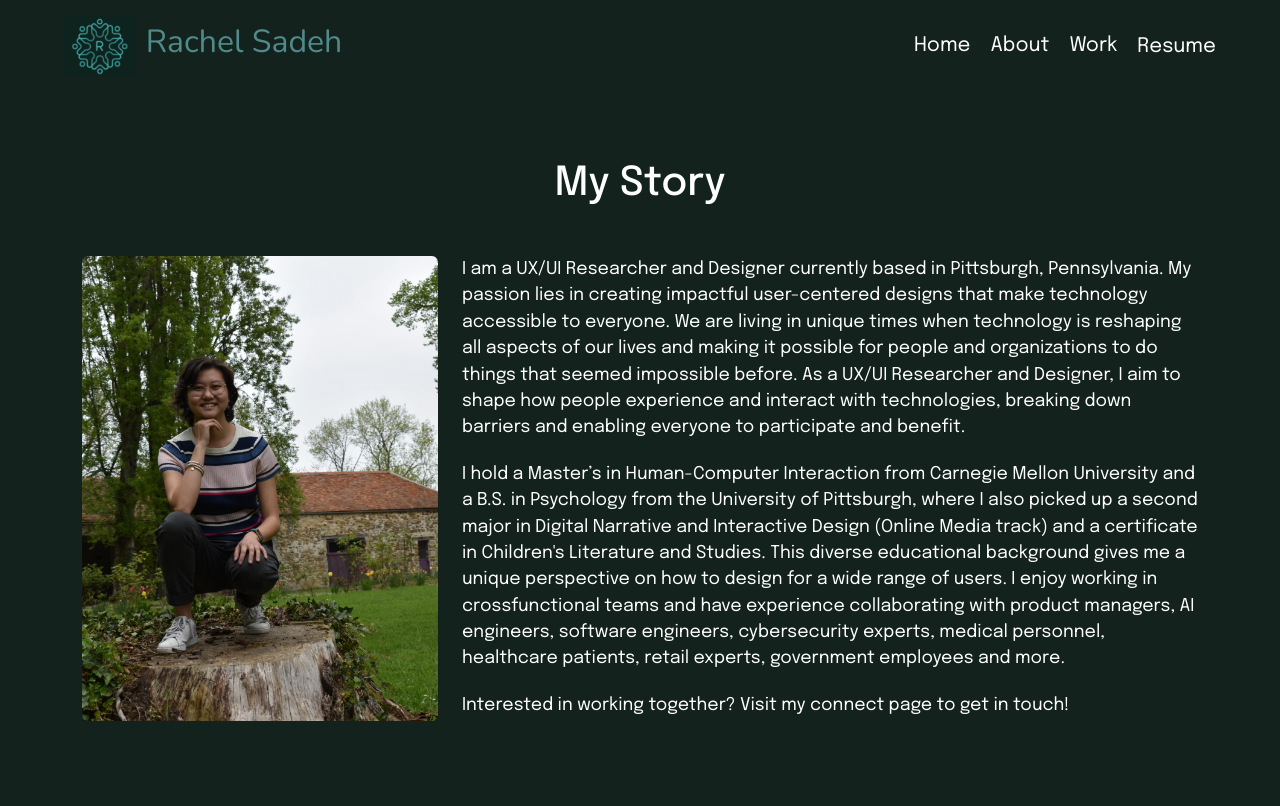
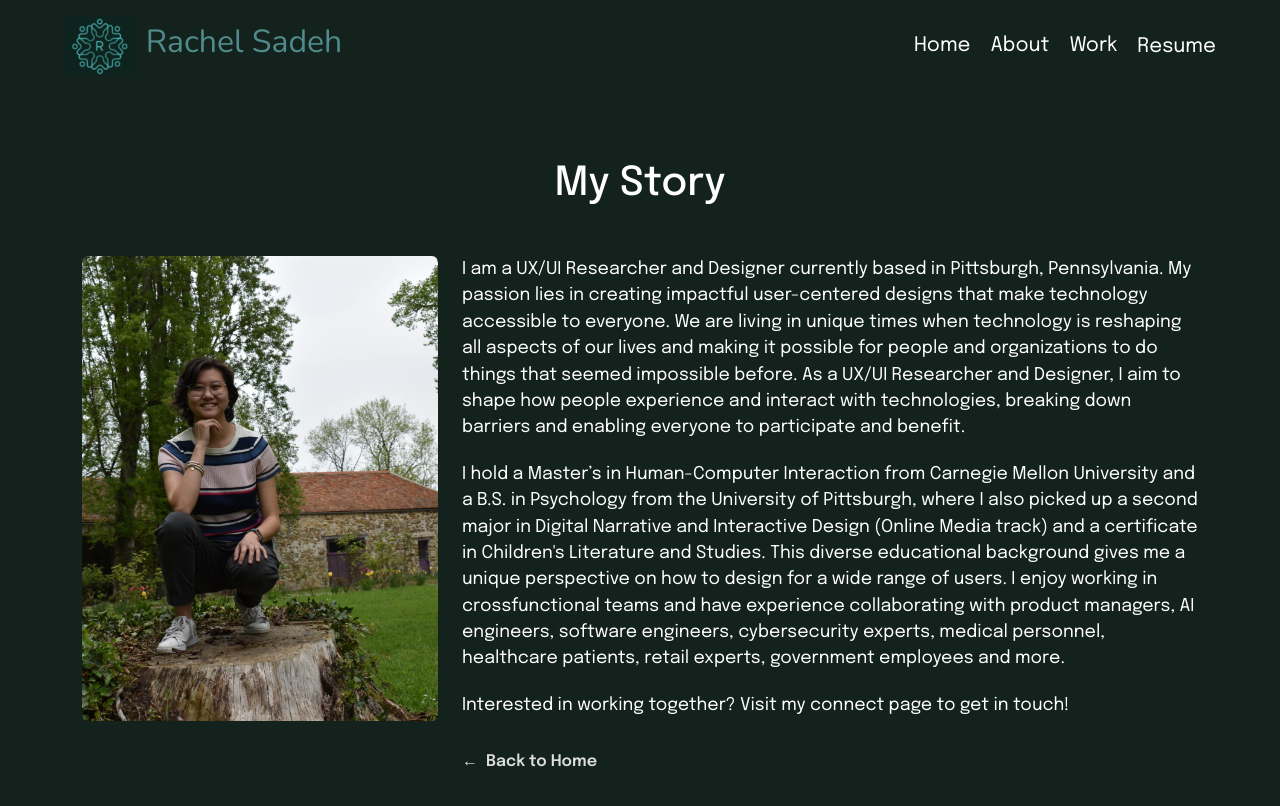
Before and after one commit to Dhruvisha01/RachelPortfolio, a React (Create React App) app: page /about in a window 1280 px wide. Shown: the top 806 px of the page. Built offline with nearby package versions, Linux system fonts and the light colour scheme; no server answers.

Commit message:
Add home button to About page and update styles
- Introduced a new home button with hover effects in about.css.
- Added a Link component in about.jsx to navigate back to the home page.
- Updated imports in home.jsx for consistency with file extensions.

```diff
--- a/src/pages/about.css
+++ b/src/pages/about.css
@@ -41,6 +41,30 @@
 .about-page p {
   font-size: 1.1rem;
   margin-bottom: 20px;
+}
+
+.about-home-button {
+  display: inline-block;
+  margin-top: 12px;
+  text-decoration: none;
+  color: #ffffff;
+  opacity: 0.85;
+  transition: opacity 0.2s ease, color 0.2s ease;
+}
+
+.about-home-button-arrow {
+  display: inline-block;
+  margin-right: 4px;
+  transition: transform 0.2s ease;
+}
+
+.about-home-button:hover {
+  opacity: 1;
+  color: #7cc2ff;
+}
+
+.about-home-button:hover .about-home-button-arrow {
+  transform: translateX(-4px);
 }
 
 .about-page .sticky {
--- a/src/pages/about.jsx
+++ b/src/pages/about.jsx
@@ -57,6 +57,7 @@
 import React from "react";
 import "./about.css";
 import Header from "../components/Header";
+import { Link } from "react-router-dom";
 
 function About() {
   return (
@@ -107,6 +108,9 @@ function About() {
                 Interested in working together? Visit my connect page to get in
                 touch!
               </p>
+              <Link to="/" className="about-home-button epilogue-semibold">
+                <span className="about-home-button-arrow">←</span> Back to Home
+              </Link>
             </div>
           </div>
         </div>
--- a/src/pages/home.jsx
+++ b/src/pages/home.jsx
@@ -5,8 +5,8 @@ import { useLocation, useNavigate } from "react-router-dom";
 
 import Header from "../components/Header";
 import FlipCardProject from "../components/FlipCardProject";
-import PrinciplesCard from "../components/principlesCard";
-import ReviewCard from "../components/ReviewCard";
+import PrinciplesCard from "../components/principlesCard.jsx";
+import ReviewCard from "../components/ReviewCard.jsx";
 
 function Home() {
   const [showBanner, setShowBanner] = useState(false);
```
